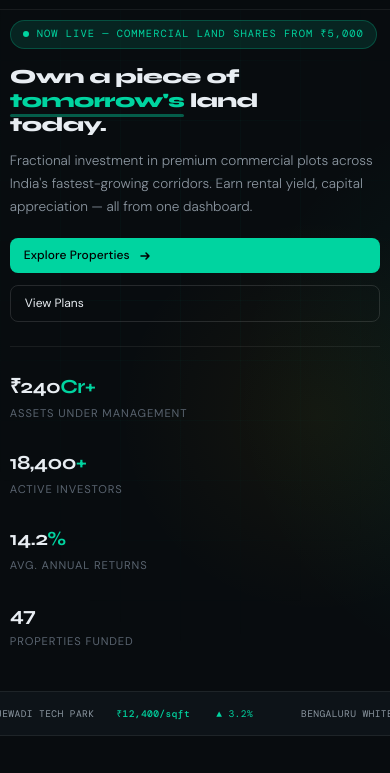
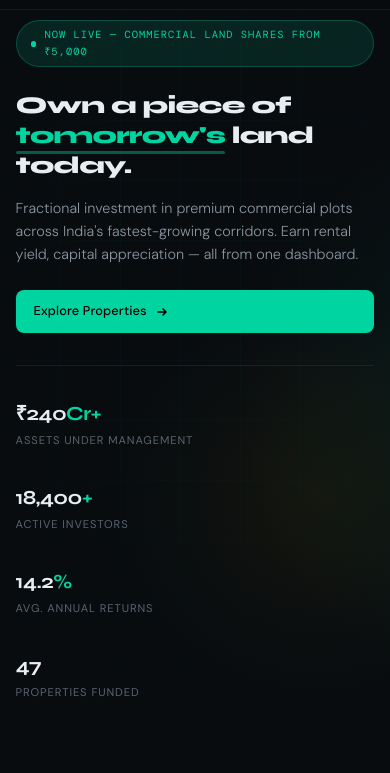
Before and after one commit to sanchitshahare/commercial_property_holds, a plain HTML site: page index.html in a window 390 px wide. Shown: the part 60-833 px from the top of the page. Drawn offline with nearby package versions, Linux system fonts and the light colour scheme; a web font is replaced by a local one.

Commit message:
updates
Co-authored-by: Copilot <copilot@github.com>

```diff
--- a/index.html
+++ b/index.html
@@ -105,9 +105,14 @@
   .hero {
     min-height: 100vh;
     display: flex; flex-direction: column; justify-content: center;
-    padding-top: 120px;
+    padding: 140px 6vw;
     position: relative;
     overflow: hidden;
+    max-width: 1400px;
+    margin: 0 auto;
+  }
+  .hero-content {
+    max-width: 900px;
   }
   .hero-grid-bg {
     position: absolute; inset: 0; pointer-events: none;
@@ -140,19 +145,19 @@
     text-transform: uppercase;
     padding: 6px 14px;
     border-radius: 100px;
-    margin-bottom: 2rem;
+    margin-bottom: 1.5rem;
     width: fit-content;
     animation: fadeSlideUp 0.6s ease both;
   }
   .hero-tag-dot { width: 6px; height: 6px; background: var(--accent); border-radius: 50%; }
   .hero h1 {
     font-family: var(--font-display);
-    font-size: clamp(3rem, 7vw, 6rem);
+    font-size: clamp(2.25rem, 8vw, 4rem);
     font-weight: 800;
-    line-height: 1;
+    line-height: 1.2;
     letter-spacing: -0.03em;
-    margin-bottom: 1.5rem;
-    max-width: 800px;
+    margin-bottom: 2rem;
+    max-width: 900px;
     animation: fadeSlideUp 0.7s 0.1s ease both;
   }
   .hero h1 em {
@@ -168,17 +173,18 @@
     opacity: 0.4;
   }
   .hero-sub {
-    font-size: 1.125rem;
+    font-size: 1.1rem;
     color: var(--text2);
-    max-width: 520px;
-    line-height: 1.7;
-    margin-bottom: 2.5rem;
+    max-width: 600px;
+    line-height: 1.6;
+    margin-bottom: 2rem;
     font-weight: 300;
     animation: fadeSlideUp 0.7s 0.2s ease both;
   }
   .hero-actions {
     display: flex; align-items: center; gap: 1rem;
     flex-wrap: wrap;
+    margin-top: 2rem;
     animation: fadeSlideUp 0.7s 0.3s ease both;
   }
   .btn-primary {
@@ -215,7 +221,7 @@
   .hero-stats {
     display: flex; align-items: center; gap: 3rem;
     margin-top: 4rem;
-    padding-top: 2.5rem;
+    padding-top: 3rem;
     border-top: 1px solid var(--border);
     animation: fadeSlideUp 0.7s 0.4s ease both;
   }
@@ -793,8 +799,9 @@
 
   /* RESPONSIVE */
   @media (max-width: 1024px) {
-    section { padding: 80px 4vw; }
+    section { padding: 100px 4vw; }
     nav { padding: 0 4vw; }
+    .hero { padding: 120px 4vw; }
     .properties-grid { grid-template-columns: repeat(auto-fill, minmax(300px, 1fr)); }
     .features-grid { grid-template-columns: repeat(2, 1fr); }
   }
@@ -811,14 +818,14 @@
   }
   @media (max-width: 768px) {
     body { font-size: 15px; }
-    section { padding: 60px 4vw; }
+    section { padding: 80px 4vw; }
     nav { padding: 0 4vw; height: 60px; }
     .nav-logo { font-size: 1.1rem; }
-    .hero { padding-top: 100px; }
-    .hero h1 { font-size: clamp(1.75rem, 5vw, 3.5rem); margin-bottom: 1rem; }
-    .hero-sub { font-size: 1rem; margin-bottom: 1.5rem; }
-    .hero-actions { gap: 0.75rem; }
-    .btn-primary, .btn-secondary { padding: 12px 20px; font-size: 0.85rem; }
+    .hero { padding: 100px 4vw; }
+    .hero h1 { font-size: clamp(2rem, 6vw, 3.5rem); margin-bottom: 1.5rem; line-height: 1.2; }
+    .hero-sub { font-size: 1rem; margin-bottom: 1.5rem; line-height: 1.6; }
+    .hero-actions { gap: 1rem; margin-top: 1.5rem; }
+    .btn-primary, .btn-secondary { padding: 12px 24px; font-size: 0.85rem; }
     .properties-grid { grid-template-columns: 1fr; gap: 1rem; }
     .features-grid { grid-template-columns: 1fr; }
     .feature-card { padding: 1.5rem; }
@@ -831,19 +838,19 @@
     .footer-bottom { flex-direction: column; align-items: flex-start; }
   }
   @media (max-width: 600px) {
-    section { padding: 50px 3vw; }
-    nav { padding: 0 3vw; height: 55px; }
+    section { padding: 70px 4vw; }
+    nav { padding: 0 4vw; height: 55px; }
     body { font-size: 14px; }
     .nav-logo { font-size: 1rem; }
     .nav-cta { padding: 6px 14px; }
-    .hero { padding-top: 80px; min-height: auto; }
-    .hero h1 { font-size: clamp(1.5rem, 5vw, 2.5rem); line-height: 1.2; margin-bottom: 0.75rem; }
-    .hero-sub { font-size: 0.9rem; margin-bottom: 1.25rem; }
-    .hero-tag { padding: 5px 12px; font-size: 0.65rem; margin-bottom: 1rem; }
-    .btn-primary, .btn-secondary { padding: 10px 16px; font-size: 0.8rem; }
-    .hero-actions { flex-direction: column; width: 100%; }
+    .hero { padding: 100px 4vw; min-height: auto; }
+    .hero h1 { font-size: clamp(1.75rem, 5.5vw, 2.75rem); line-height: 1.2; margin-bottom: 1rem; }
+    .hero-sub { font-size: 0.95rem; margin-bottom: 1.5rem; line-height: 1.6; }
+    .hero-tag { padding: 6px 14px; font-size: 0.65rem; margin-bottom: 1.5rem; }
+    .btn-primary, .btn-secondary { padding: 12px 20px; font-size: 0.85rem; }
+    .hero-actions { flex-direction: column; width: 100%; gap: 0.75rem; margin-top: 1.5rem; }
     .btn-primary, .btn-secondary { width: 100%; }
-    .hero-stats { flex-direction: column; gap: 1rem; margin-top: 2rem; padding-top: 1.5rem; }
+    .hero-stats { flex-direction: column; gap: 1.5rem; margin-top: 2.5rem; padding-top: 2rem; }
     .hero-stat-val { font-size: 1.5rem; }
     .hero-stat-label { font-size: 0.7rem; }
     .ticker-item { font-size: 0.6rem; }
@@ -873,12 +880,13 @@
     .modal-title { font-size: 1.1rem; }
   }
   @media (max-width: 480px) {
-    section { padding: 40px 2.5vw; }
-    nav { padding: 0 2.5vw; }
-    .hero h1 { font-size: clamp(1.25rem, 4vw, 2rem); }
-    .hero-sub { font-size: 0.85rem; }
-    .btn-primary, .btn-secondary { padding: 8px 14px; font-size: 0.75rem; }
-    .hero-stats { gap: 0.75rem; margin-top: 1.5rem; }
+    section { padding: 60px 4vw; }
+    nav { padding: 0 4vw; }
+    .hero { padding: 80px 4vw; }
+    .hero h1 { font-size: clamp(1.5rem, 5vw, 2.25rem); line-height: 1.25; }
+    .hero-sub { font-size: 0.9rem; line-height: 1.6; }
+    .btn-primary, .btn-secondary { padding: 11px 18px; font-size: 0.8rem; }
+    .hero-stats { gap: 1rem; margin-top: 2rem; }
     .hero-stat-val { font-size: 1.25rem; }
   }
 </style>
@@ -906,6 +914,7 @@
   <div class="hero-orb1"></div>
   <div class="hero-orb2"></div>
 
+  <div class="hero-content">
     <div class="hero-tag">
       <div class="hero-tag-dot"></div>
       Now live — Commercial land shares from ₹5,000
@@ -920,7 +929,6 @@
         Explore Properties
         <svg width="14" height="14" viewBox="0 0 14 14" fill="none"><path d="M3 7h8M8 4l3 3-3 3" stroke="currentColor" stroke-width="1.5" stroke-linecap="round" stroke-linejoin="round"/></svg>
       </a>
-    <a href="#pricing" class="btn-secondary">View Plans</a>
     </div>
 
     <div class="hero-stats">
@@ -942,6 +950,7 @@
       <div>
         <div class="hero-stat-val">47<span></span></div>
         <div class="hero-stat-label">Properties Funded</div>
+      </div>
     </div>
   </div>
 </section>
```
Lines whose indentation alone changed are shown as unchanged.
